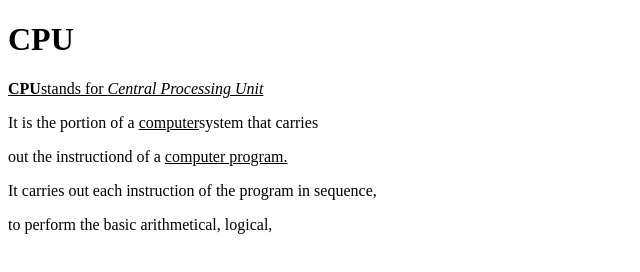
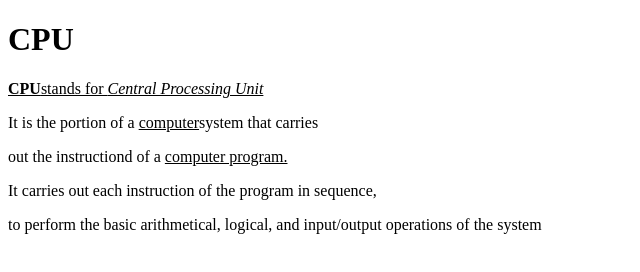
Before and after one commit to iamneo-production/bdbdccaeafebadaeccdfffebaeceaec, a website: page public/index.html in a window 1280 px wide. Shown: the whole page, without its empty margins (0-640 px from the left). Drawn offline with Linux system fonts and the light colour scheme.

Commit message:
Backup Commit

```diff
--- a/public/index.html
+++ b/public/index.html
@@ -1,11 +1,14 @@
 <!DOCTYPE html>
 <html>
     <body>
+        <head>
         <h1>CPU</h1>
+        </head>
         <p><u><b>CPU</b>stands for <i>Central Processing Unit</i></u></p>
         <p>It is the portion of a <u>computer</u>system that carries </p>
         <p>out the instructiond of a <u>computer program.</u></p>
         <p>It carries out each instruction of the program in sequence,</p>
-        <p>to perform the basic arithmetical, logical, </p>
+        <p>to perform the basic arithmetical, logical, and input/output operations of the system</p>
+
     </body>
 </html>
```
